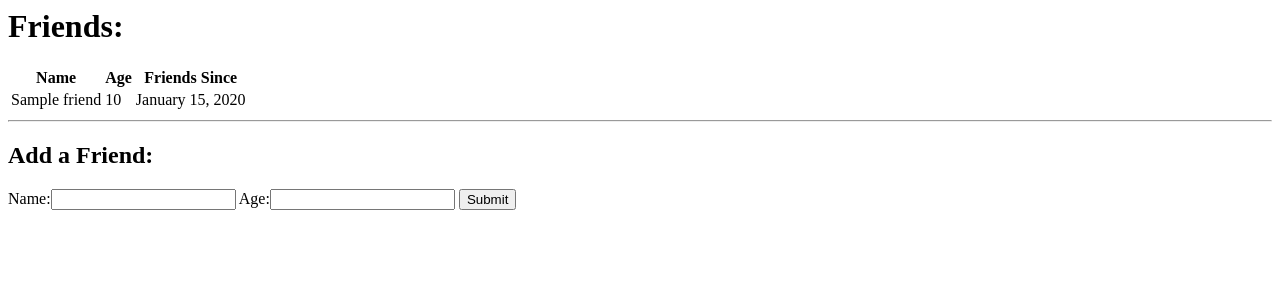
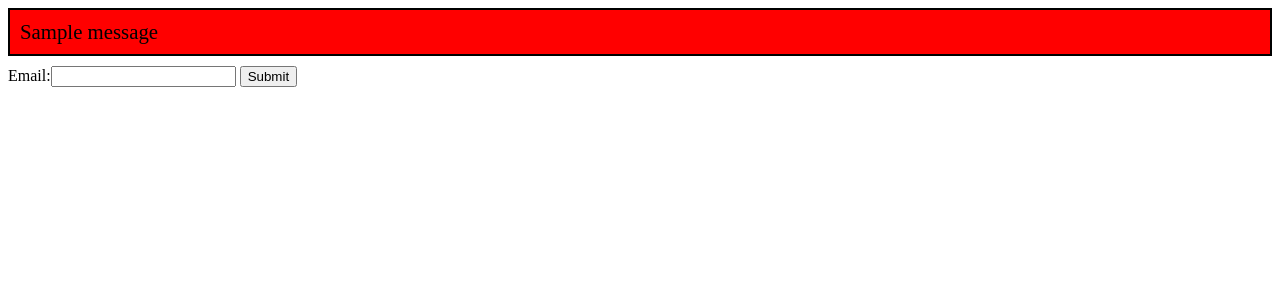
Before and after one commit to SalmaCodes-zz/email-validation, a Flask app: page / in a window 1280 px wide. Shown: the top 300 px of the page. Run offline with Flask 2, Linux system fonts and the light colour scheme; tables that the repository leaves empty hold one stand-in row (Sample ...); one stand-in notice (Sample message) is shown.

Commit message:
Initial commit.

```diff
--- a/server.py
+++ b/server.py
@@ -1,23 +1,46 @@
 from flask import Flask, request, redirect, render_template, session, flash
 from mysqlconnection import MySQLConnector
 app = Flask(__name__)
-mysql = MySQLConnector(app,'full_friends_db')
-@app.route('/')
+app.secret_key = 'SuperSecretKey'
+mysql = MySQLConnector(app,'emailsdb')
+
 
 @app.route('/')
 def index():
-    query = "SELECT name, age, DATE_FORMAT(created_at, '%M %d, %Y') AS time FROM friends"                           # define your query
-    friends = mysql.query_db(query)                           # run query with query_db()
-    return render_template('index.html', all_friends=friends) # pass data to our template
+    query = "SELECT * FROM emails"
+    emails = mysql.query_db(query)                           # run query with query_db()
+    return render_template('index.html', all_emails=emails) # pass data to our template
 
 
-@app.route('/friends', methods=['POST'])
+@app.route('/success')
+def success():
+    query = "SELECT email, DATE_FORMAT(created_at, '%m/%d/%y %H:%m:%S %p') AS time FROM emails ORDER BY created_at ASC"                           # define your query
+    emails = mysql.query_db(query)
+    return render_template('success.html', all_emails=emails)
+
+
+@app.route('/emails', methods=['POST'])
 def create():
-    query = "INSERT INTO friends (name, age, created_at, updated_at) VALUES (:name, :age, NOW(), NOW())"
-    data = {
-             'name': request.form['name'],
-             'age':  request.form['age'],
-           }
-    mysql.query_db(query, data)
-    return redirect('/')
+    is_valid = True
+    # Validate that the field is not empty.
+    if len(request.form['email']) < 1:
+        flash("Email cannot be empty!") # just pass a string to the flash function
+        is_valid = False
+    else:
+        # Validate that the email doesn't already exist in the database.
+        getquery = "SELECT * FROM emails WHERE email = '{}'".format(
+            request.form['email'])
+        data = mysql.query_db(getquery)
+        if len(data) > 0:
+            flash("Email not valid!")
+            is_valid = False
+    if (is_valid):
+        query = "INSERT INTO emails (email, created_at, updated_at) VALUES (:email, NOW(), NOW())"
+        data = {
+                'email': request.form['email'],
+            }
+        mysql.query_db(query, data)
+        return redirect('/success')
+    else:
+        return redirect('/')
 app.run(debug=True)
--- a/templates/index.html
+++ b/templates/index.html
@@ -1,28 +1,26 @@
 <html>
 <head>
-  <title>Full Friends</title>
+  <title>Emails</title>
+  <style>
+    .red {
+        background-color: red;
+        border: 2px solid black;
+        font-size: 1.3em;
+        padding: 10px;
+        margin-bottom: 10px;
+    }
+  </style>
 </head>
 <body>
-    <h1>Friends:</h1>
-    <table>
-      <tr>
-        <th>Name</th>
-        <th>Age</th>
-        <th>Friends Since</th>
-      </tr>
-      {% for friend in all_friends: %}
-      <tr>
-        <td>{{ friend['name'] }}</td>
-        <td>{{ friend['age'] }}</td>
-        <td>{{ friend['time'] }}</td>
-      </tr>
+  {% with messages = get_flashed_messages() %}
+    {% if messages %}
+      {% for message in messages %}
+        <div class="red">{{message}}</div>
       {% endfor %}
-    </table>
-  <hr>
-  <h2>Add a Friend:</h2>
-  <form action='/friends' method='POST'>
-    <label for="name">Name:<input type="text" name="name" id="name"></label>
-    <label for="age">Age:<input type="text" name="age" id="age"></label>
+    {% endif %}
+  {% endwith %}
+  <form action='/emails' method='POST'>
+    <label for="email">Email:<input type="text" name="email" id="email"></label>
     <input type="submit" value="Submit">
   </form>
 </body>
```
Also changed, not shown: data/emailsdb.sql (renamed from full_friends_db.sql, +5 -6 lines), templates/success.html (added, +32 -0 lines), 2 other files.
